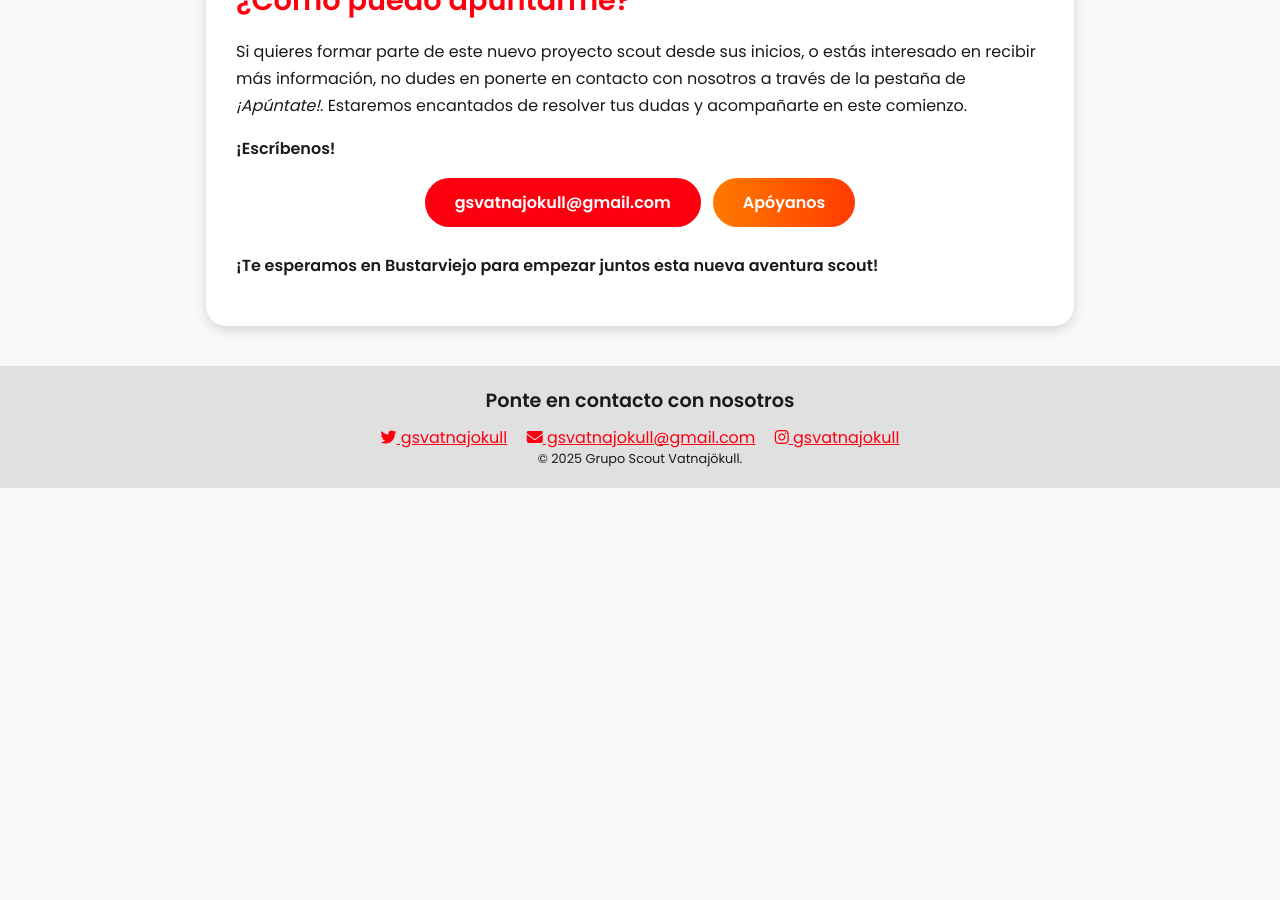
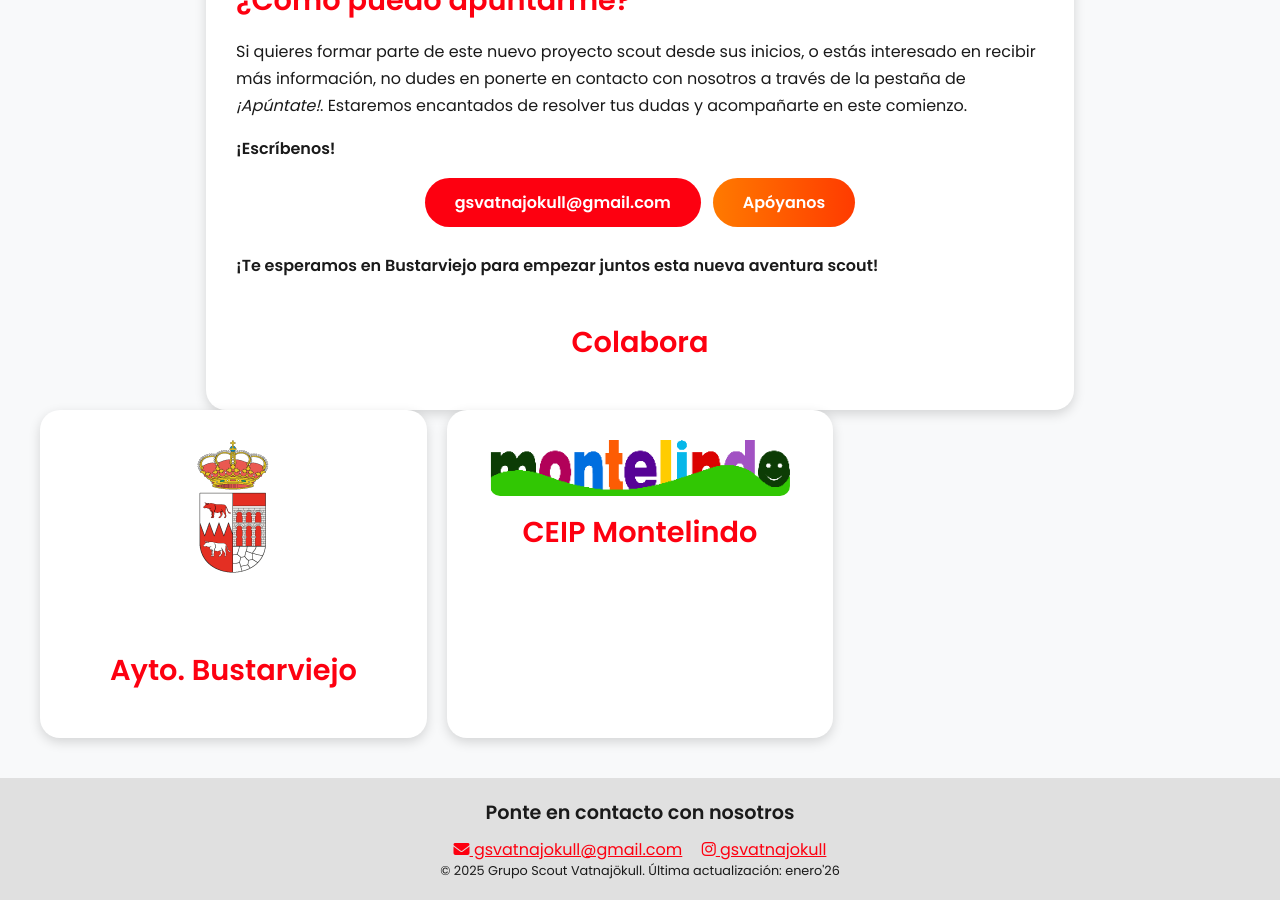
Before and after one commit to gsvatnajokull/gsvatnajokull.github.io, a Jekyll site: the page aboutus.html, which Jekyll copies as it is, in a window 1280 px wide and 900 px high, scrolled down 2109 px. Built offline with Jekyll 4.4.1, drawn with Linux system fonts in a browser that asks for light colours; before the commit the page ends 2597 px from its top, so only the background shows below that.

Commit message:
colabora

```diff
--- a/404.html
+++ b/404.html
@@ -34,11 +34,10 @@
   <footer id="contact">
     <h2>Ponte en contacto con nosotros</h2>
     <div class="social-icons">
-      <a href="https://twitter.com/gsvatnajokull"><i class="fab fa-twitter"></i> gsvatnajokull</a>
       <a href="mailto:gsvatnajokull@gmail.com"><i class="fas fa-envelope"></i> gsvatnajokull@gmail.com</a>
       <a href="https://www.instagram.com/gsvatnajokull"><i class="fab fa-instagram"></i> gsvatnajokull</a>
     </div>
-    <p>&copy; 2025 Grupo Scout Vatnajökull.</p>
+    <p>&copy; 2025 Grupo Scout Vatnajökull. Última actualización: enero'26</p>
   </footer>
 </body>
 </html>
--- a/aboutus.html
+++ b/aboutus.html
@@ -123,17 +123,30 @@
       <p>
           <strong>¡Te esperamos en Bustarviejo para empezar juntos esta nueva aventura scout!</strong>
       </p>
+      <br>
+      <h2 style="text-align: center;">Colabora</h2>
     </section>
+    <div class="projects-grid">
+      <div class="section" style="width: 100%;">
+        <img src="img/logo-ayto.png" alt="Logo Ayto. Bustarviejo" style="width: 208px; height: auto;">
+        <h2 style="text-align:center">Ayto. Bustarviejo</h2>
+        <!--<button class="saber-mas" onclick="openPopup('Sabados')">Saber más</button>-->
+      </div>
+      <div class="section" style="width: 100%;">
+        <img src="img/logo-cole.png" alt="Logo Colegio Montelindo" style="width: 366px; height: auto;">
+        <h2 style="text-align:center">CEIP Montelindo</h2>
+        <!--<button class="saber-mas" onclick="openPopup('Campamentos')">Saber más</button>-->
+      </div>
+    </div>
   </main>
 
   <footer id="contact">
     <h2>Ponte en contacto con nosotros</h2>
     <div class="social-icons">
-      <a href="https://twitter.com/gsvatnajokull"><i class="fab fa-twitter"></i> gsvatnajokull</a>
       <a href="mailto:gsvatnajokull@gmail.com"><i class="fas fa-envelope"></i> gsvatnajokull@gmail.com</a>
       <a href="https://www.instagram.com/gsvatnajokull"><i class="fab fa-instagram"></i> gsvatnajokull</a>
     </div>
-    <p>&copy; 2025 Grupo Scout Vatnajökull.</p>
+    <p>&copy; 2025 Grupo Scout Vatnajökull. Última actualización: enero'26</p>
   </footer>
 </body>
 </html>
--- a/actividades.html
+++ b/actividades.html
@@ -73,11 +73,10 @@
   <footer id="contact">
     <h2>Ponte en contacto con nosotros</h2>
     <div class="social-icons">
-      <a href="https://twitter.com/gsvatnajokull"><i class="fab fa-twitter"></i> gsvatnajokull</a>
       <a href="mailto:gsvatnajokull@gmail.com"><i class="fas fa-envelope"></i> gsvatnajokull@gmail.com</a>
       <a href="https://www.instagram.com/gsvatnajokull"><i class="fab fa-instagram"></i> gsvatnajokull</a>
     </div>
-    <p>&copy; 2025 Grupo Scout Vatnajökull.</p>
+    <p>&copy; 2025 Grupo Scout Vatnajökull. Última actualización: enero'26</p>
   </footer>
 
   <script>
--- a/apuntate.html
+++ b/apuntate.html
@@ -132,11 +132,10 @@
   <footer id="contact">
     <h2>Ponte en contacto con nosotros</h2>
     <div class="social-icons">
-      <a href="https://twitter.com/gsvatnajokull"><i class="fab fa-twitter"></i> gsvatnajokull</a>
       <a href="mailto:gsvatnajokull@gmail.com"><i class="fas fa-envelope"></i> gsvatnajokull@gmail.com</a>
       <a href="https://www.instagram.com/gsvatnajokull"><i class="fab fa-instagram"></i> gsvatnajokull</a>
     </div>
-    <p>&copy; 2025 Grupo Scout Vatnajökull.</p>
+    <p>&copy; 2025 Grupo Scout Vatnajökull. Última actualización: enero'26</p>
   </footer>
 
   <script>
--- a/index.html
+++ b/index.html
@@ -119,11 +119,10 @@
   <footer id="contact">
     <h2>Ponte en contacto con nosotros</h2>
     <div class="social-icons">
-      <a href="https://twitter.com/gsvatnajokull"><i class="fab fa-twitter"></i> gsvatnajokull</a>
       <a href="mailto:gsvatnajokull@gmail.com"><i class="fas fa-envelope"></i> gsvatnajokull@gmail.com</a>
       <a href="https://www.instagram.com/gsvatnajokull"><i class="fab fa-instagram"></i> gsvatnajokull</a>
     </div>
-    <p>&copy; 2025 Grupo Scout Vatnajökull.</p>
+    <p>&copy; 2025 Grupo Scout Vatnajökull. Última actualización: enero'26</p>
   </footer>
 </body>
 </html>
```
Also changed, not shown: img/logo-ayto.png (added), img/logo-cole.png (added).
